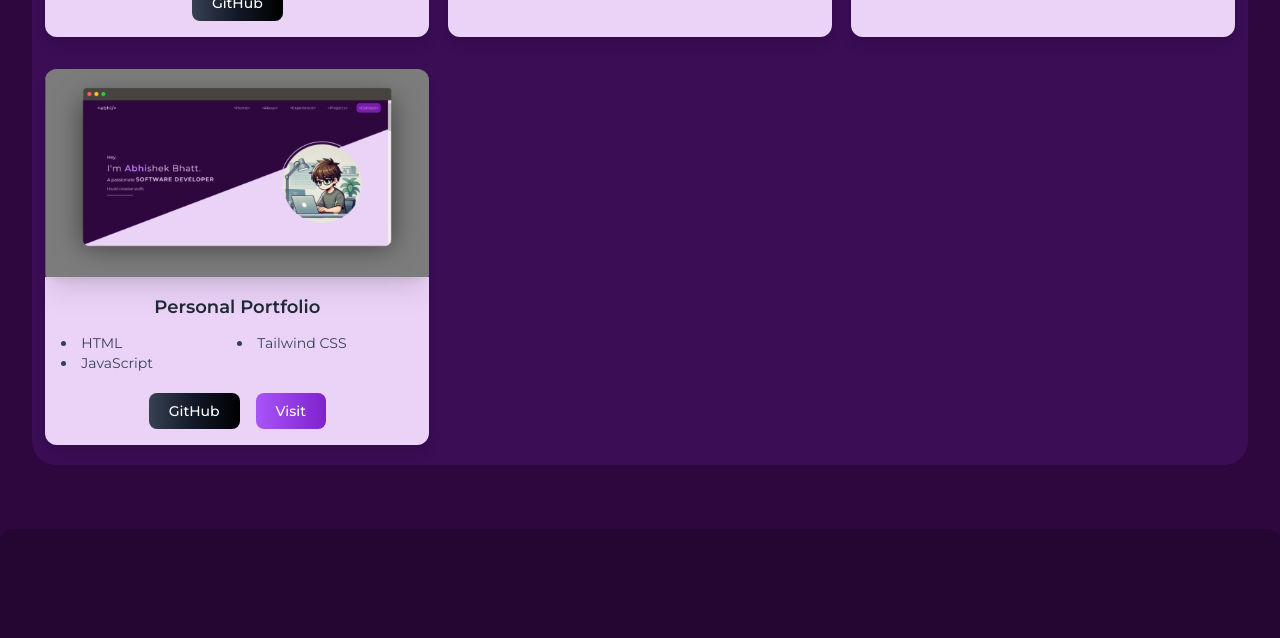
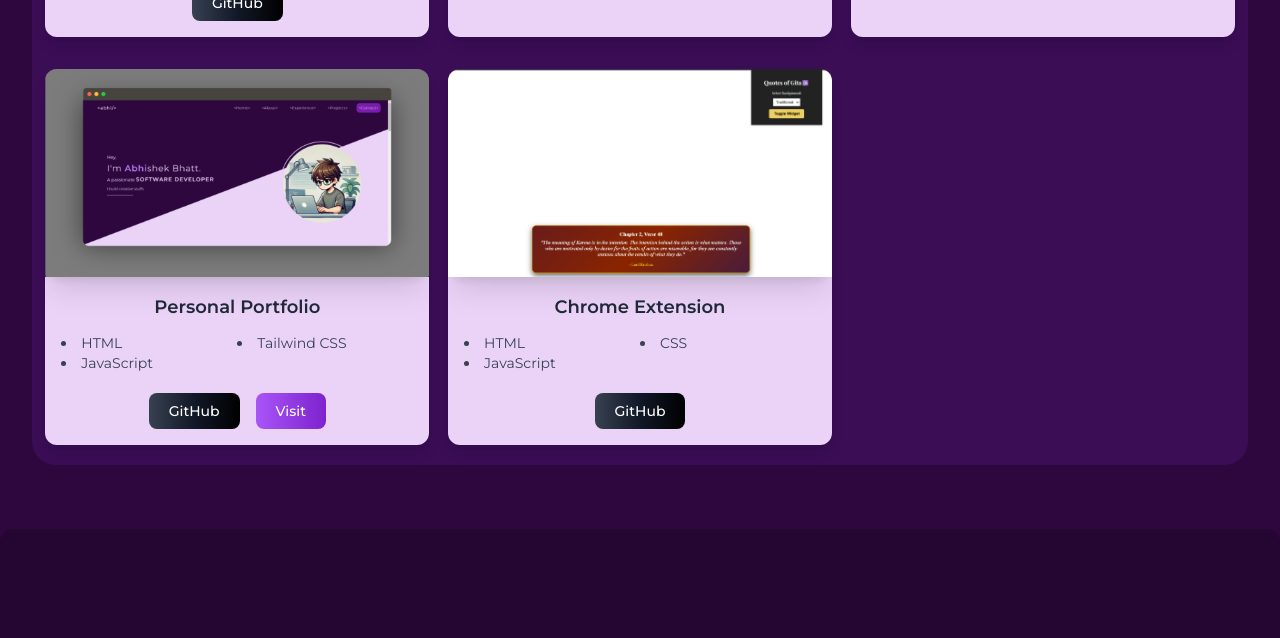
Before and after one commit to Conan0122/portfolio, a website: page dist/index.html in a window 1280 px wide. Shown: the part 3319-3957 px from the top of the page. Drawn offline with Linux system fonts and the light colour scheme; a web font is replaced by a local one.

Commit message:
Added project and Updated README

```diff
--- a/dist/index.html
+++ b/dist/index.html
@@ -536,6 +536,51 @@
               </div>
             </div>
 
+            <!-- Project Card 5 -->
+            <div
+              class="card w-full sm:w-72 md:w-80 lg:w-96 bg-lightPurple shadow-lg rounded-xl outline-none overflow-hidden transition-all duration-500 hover:-translate-y-3"
+            >
+              <!-- Image Section -->
+              <div
+                class="relative h-40 md:h-52 bg-darkPurple bg-cover bg-no-repeat bg-center"
+                style="background-image: url('Images/Gita.png')"
+              >
+                <!-- Title on Image -->
+                <h2
+                  class="absolute inset-0 flex items-center justify-center bg-black bg-transparent text-opacity-0 hover:bg-black text-white text-center p-2 transition-all duration-500 hover:text-opacity-100 hover:text-4xl font-medium ease-in-out hover:bg-opacity-60 shadow-xl drop-shadow-xl"
+                >
+                  Bhagavad Gita
+                </h2>
+              </div>
+
+              <!-- Technologies Used Section -->
+              <div class="p-2 md:p-4">
+                <h3
+                  class="text-lg text-center font-semibold mb-1 md:mb-3 text-gray-800"
+                >
+                  Chrome Extension
+                </h3>
+                <ul
+                  class="text-sm text-gray-700 mb-2 md:mb-5 list-disc list-inside grid grid-cols-2"
+                >
+                  <li>HTML</li>
+                  <li>CSS</li>
+                  <li>JavaScript</li>
+                </ul>
+                <!-- Links Section -->
+                <div class="flex gap-4 justify-center">
+                  <!-- GitHub Button -->
+                  <a
+                    href="https://github.com/Conan0122/bhagavadGita"
+                    target="_blank"
+                    class="bg-gradient-to-r from-gray-700 via-gray-900 to-black text-white px-5 py-2 rounded-lg text-sm font-medium hover:from-gray-800 hover:to-black hover:scale-105 transition-transform"
+                  >
+                    GitHub
+                  </a>
+                </div>
+              </div>
+            </div>
+
           </div>
         </div>
 
```
Also changed, not shown: README.md, dist/Images/Gita.png (added).
